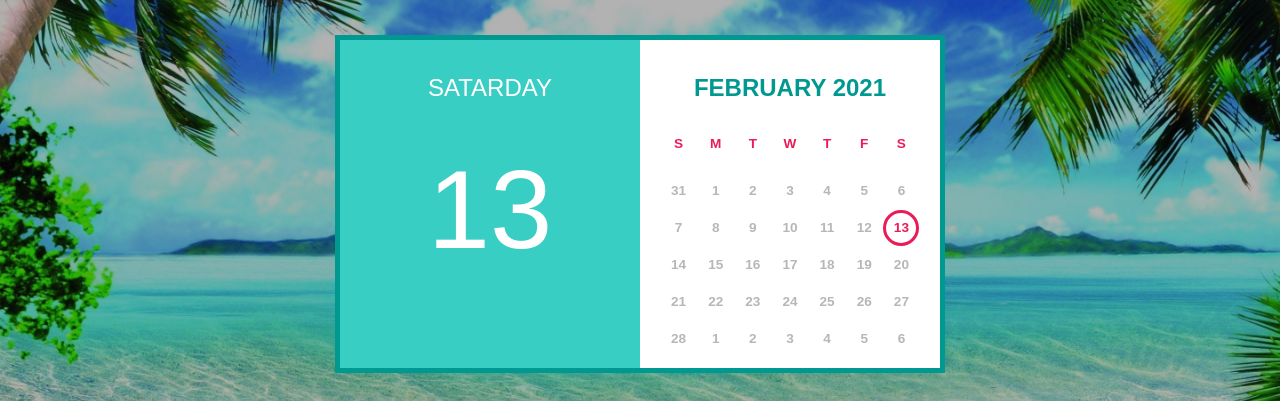
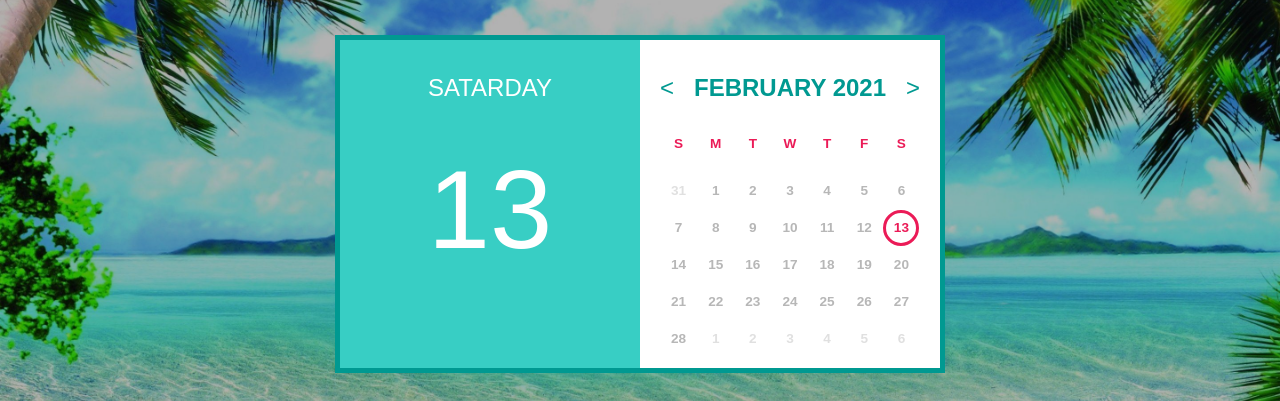
Before and after one commit to andrewsilent/FD2020-2-react-calendar, a React (Create React App) app: page / in a window 1280 px wide. Shown: the part 196-597 px from the top of the page. Built offline with nearby package versions, Linux system fonts and the light colour scheme.

Commit message:
add month pagination

```diff
--- a/src/assets/css/style.css
+++ b/src/assets/css/style.css
@@ -60,6 +60,8 @@
 
 .selected-month .prev-month,
 .selected-month .next-month {
+  font: 400 1.5rem/1.5 "Arial", sans-serif;
+  color: #009991;
   text-align: center;
   align-self: center;
   flex-grow: 1;
@@ -84,7 +86,6 @@
   color: #009991;
   text-transform: uppercase;
   text-align: center;
-  flex-grow: 1;
 }
 
 .day-of-week-list,
@@ -121,6 +122,10 @@
   color: #eb1b57;
 }
 
+.day-list .another span {
+  color: #e0e0e0;
+}
+
 .day-list .current span,
 .day-list .selected span {
   color: #eb1b57;
--- a/src/components/Calendar/index.jsx
+++ b/src/components/Calendar/index.jsx
@@ -6,21 +6,75 @@ class Calendar extends Component {
   constructor(props) {
     super(props);
     this.state = {
+      relativeMonth: 0,
+      relativeDate: new Date(),
       currentDate: new Date(),
       selectedDate: new Date(),
+      daysArray: this.daysArray(),
     };
   }
 
+  firstDay = (someDate = new Date()) => {
+    const local = new Date(someDate); // immutable local date
+    const day = new Date(local.setDate(1)); // first day of current month
+    return new Date(day.setDate(-day.getDay() + day.getDate())); // get sunday
+  };
+
+  lastDay = (someDate = new Date()) => {
+    const day = new Date(someDate);
+    const firstDayOfNextMonth = new Date(
+      new Date(day.setMonth(day.getMonth() + 1)).setDate(1)
+    );
+    return new Date(
+      firstDayOfNextMonth.setDate(
+        6 - firstDayOfNextMonth.getDay() + firstDayOfNextMonth.getDate() // get saturday
+      )
+    );
+  };
+
+  daysArray = (someDate = new Date()) => {
+    const start = this.firstDay(someDate);
+    const finish = this.lastDay(someDate);
+    const daysArray = [];
+    let day = start;
+    daysArray.push(this.firstDay(someDate)); // some reason if i push 'start' or 'day', pushed element turns into next day, not start day
+    while (day < finish) {
+      daysArray.push(day);
+      day = new Date(day.setDate(day.getDate() + 1));
+    }
+    return daysArray;
+  };
+
+  monthPagination = (step) => {
+    const newRelativeDate = new Date(
+      new Date().setMonth(
+        new Date().getMonth() + this.state.relativeMonth + step
+      )
+    );
+    this.setState({
+      relativeMonth: this.state.relativeMonth + step,
+      daysArray: this.daysArray(newRelativeDate),
+      relativeDate: newRelativeDate,
+    });
+  };
+
   selectNewDate = (newDate) => {
-    this.setState({selectedDate: newDate});
-  }
+    this.setState({ selectedDate: newDate, relativeDate: newDate });
+  };
 
   render() {
-    const { currentDate, selectedDate } = this.state;
+    const { currentDate, selectedDate, daysArray, relativeDate } = this.state;
     return (
       <div className="modal-calendar">
         <SelectedDate selectedDate={selectedDate} />
-        <SelectedMonth selectedDate={selectedDate} currentDate={currentDate} selectNewDate={this.selectNewDate}/>
+        <SelectedMonth
+          daysArray={daysArray}
+          currentDate={currentDate}
+          selectedDate={selectedDate}
+          relativeDate={relativeDate}
+          monthPagination={this.monthPagination}
+          selectNewDate={this.selectNewDate}
+        />
       </div>
     );
   }
--- a/src/components/Day/index.jsx
+++ b/src/components/Day/index.jsx
@@ -6,12 +6,12 @@ class Day extends Component {
   }
 
   getClassName = () => {
-    const { date, selectedDate } = this.props;
+    const { date, selectedDate, currentDate, relativeDate } = this.props;
     let classnames = [];
     classnames.push("day");
     if (
-      date.getDate() === new Date().getDate() &&
-      date.getMonth() === new Date().getMonth()
+      date.getDate() === currentDate.getDate() &&
+      date.getMonth() === currentDate.getMonth()
     ) {
       classnames.push("current");
     }
@@ -21,7 +21,9 @@ class Day extends Component {
     ) {
       classnames.push("selected");
     }
-
+    if (date.getMonth() !== relativeDate.getMonth()) {
+      classnames.push("another");
+    }
     return classnames.join(" ");
   };
 
--- a/src/components/DayList/index.jsx
+++ b/src/components/DayList/index.jsx
@@ -2,50 +2,22 @@ import React, { Component } from "react";
 import Day from "../Day";
 
 class DayList extends Component {
-  // ***********************************************************************************************************
-  // Вся эта логика переедет в другое место (на верхний уровень), когда начну внедрять возможность выбора месяца
-  // ***********************************************************************************************************
-  getStart(someDate = new Date()) {
-    const local = new Date(someDate); // immutable local date
-    const day = new Date(local.setDate(1)); // first day of current month
-    return new Date(day.setDate(-day.getDay() + day.getDate())); // get sunday
-  }
-
-  getFinish(someDate = new Date()) {
-    const day = new Date(someDate);
-    const firstDayOfNextMonth = new Date(
-      new Date(day.setMonth(day.getMonth() + 1)).setDate(1)
-    );
-    return new Date(
-      firstDayOfNextMonth.setDate(
-        6 - firstDayOfNextMonth.getDay() + firstDayOfNextMonth.getDate()
-      )
-    ); // get saturday
-  }
-
-  monthArray(someDate = new Date()) {
-    const start = this.getStart(someDate);
-    const finish = this.getFinish(someDate);
-    const monthArray = [];
-    let day = start;
-    monthArray.push(this.getStart(someDate)); // some reason if i push 'start' or 'day', pushed element turns into next day, not start day
-    while (day < finish) {
-      monthArray.push(day);
-      day = new Date(day.setDate(day.getDate() + 1));
-    }
-    return monthArray;
+  constructor(props) {
+    super(props);
   }
 
   render() {
-    const { selectedDate, selectNewDate } = this.props;
+    const { currentDate, selectedDate, relativeDate, selectNewDate, daysArray } = this.props;
     return (
       <ul className="day-list">
-        {this.monthArray().map((element) => {
+        {daysArray.map((element) => {
           return (
             <Day
               key={new Date(element).getTime()}
               date={element}
+              currentDate={currentDate}
               selectedDate={selectedDate}
+              relativeDate={relativeDate}
               selectNewDate={selectNewDate}
             />
           );
--- a/src/components/Month/index.jsx
+++ b/src/components/Month/index.jsx
@@ -18,19 +18,19 @@ class Month extends Component {
         "November",
         "December",
       ],
-      date: new Date(),
     };
   }
 
   render() {
-    const { month, date } = this.state;
+    const { month } = this.state;
+    const { selectedDate, monthPagination, relativeDate } = this.props;
     return (
       <div className="month-list">
-        <div className="prev-month display-none">prev</div>
+        <div className="prev-month" onClick={()=>monthPagination(-1)}>{`<`}</div>
         <h2 className="month">
-          {month[date.getMonth()]} {date.getFullYear()}
+          {month[relativeDate.getMonth()]} {relativeDate.getFullYear()}
         </h2>
-        <div className="next-month display-none">next</div>
+        <div className="next-month" onClick={()=>monthPagination(1)}>{`>`}</div>
       </div>
     );
   }
--- a/src/components/SelectedMonth/index.jsx
+++ b/src/components/SelectedMonth/index.jsx
@@ -9,12 +9,30 @@ class SelectedMonth extends Component {
   }
 
   render() {
-    const { selectedDate, selectNewDate } = this.props;
+    const {
+      daysArray,
+      currentDate,
+      selectedDate,
+      relativeDate,
+      selectNewDate,
+      monthPagination,
+    } = this.props;
     return (
       <div className="selected-month">
-        <Month />
+        <Month
+          daysArray={daysArray}
+          selectedDate={selectedDate}
+          relativeDate={relativeDate}
+          monthPagination={monthPagination}
+        />
         <DayOfWeekList />
-        <DayList selectedDate={selectedDate} selectNewDate={selectNewDate} />
+        <DayList
+          daysArray={daysArray}
+          currentDate={currentDate}
+          selectedDate={selectedDate}
+          relativeDate={relativeDate}
+          selectNewDate={selectNewDate}
+        />
       </div>
     );
   }
```
